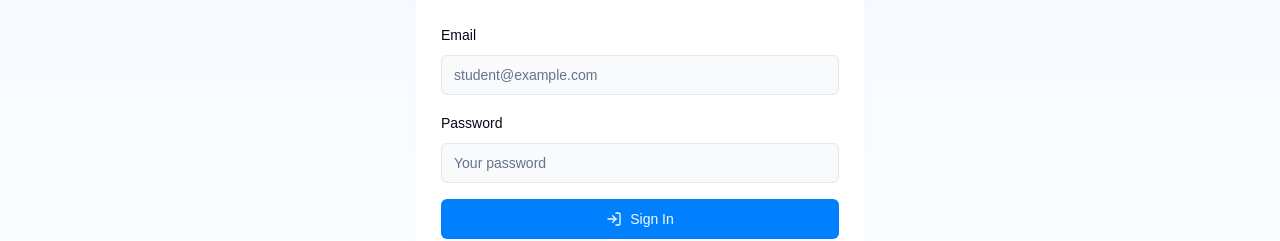
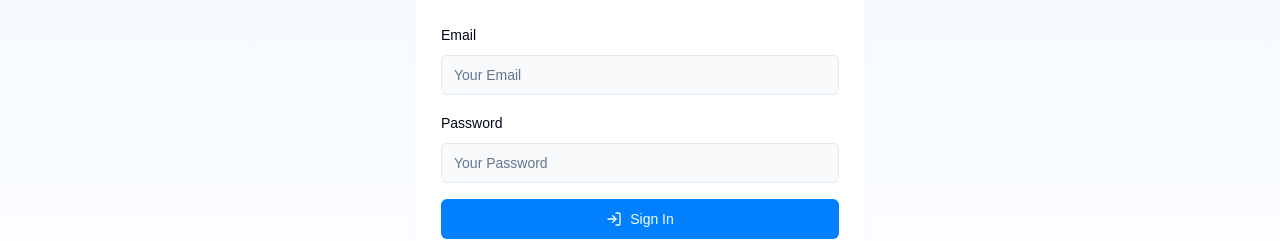
Before and after one commit to madanvenkatraj/teacher-student-dashboard-helper-05, a React (Vite) app: page /login in a window 1280 px wide. Shown: the part 359-600 px from the top of the page. Built offline with nearby package versions, Linux system fonts and the light colour scheme.

Commit message:
Update login page placeholders
Update the email and password input placeholders on the login pages for Student, Teacher, and Admin to "Your Email" and "Your Password", respectively.

```diff
--- a/src/pages/Login.tsx
+++ b/src/pages/Login.tsx
@@ -62,7 +62,7 @@ const Login = () => {
                       type="email"
                       value={email}
                       onChange={(e) => setEmail(e.target.value)}
-                      placeholder="student@example.com"
+                      placeholder="Your Email"
                       required
                       className="w-full"
                     />
@@ -74,7 +74,7 @@ const Login = () => {
                       type="password"
                       value={password}
                       onChange={(e) => setPassword(e.target.value)}
-                      placeholder="Your password"
+                      placeholder="Your Password"
                       required
                       className="w-full"
                     />
@@ -110,7 +110,7 @@ const Login = () => {
                       type="email"
                       value={email}
                       onChange={(e) => setEmail(e.target.value)}
-                      placeholder="teacher1@example.com"
+                      placeholder="Your Email"
                       required
                       className="w-full"
                     />
@@ -124,7 +124,7 @@ const Login = () => {
                       type="password"
                       value={password}
                       onChange={(e) => setPassword(e.target.value)}
-                      placeholder="password1"
+                      placeholder="Your Password"
                       required
                       className="w-full"
                     />
@@ -160,7 +160,7 @@ const Login = () => {
                       type="email"
                       value={email}
                       onChange={(e) => setEmail(e.target.value)}
-                      placeholder="admin@example.com"
+                      placeholder="Your Email"
                       required
                       className="w-full"
                     />
@@ -172,7 +172,7 @@ const Login = () => {
                       type="password"
                       value={password}
                       onChange={(e) => setPassword(e.target.value)}
-                      placeholder="adminpass"
+                      placeholder="Your Password"
                       required
                       className="w-full"
                     />
```
